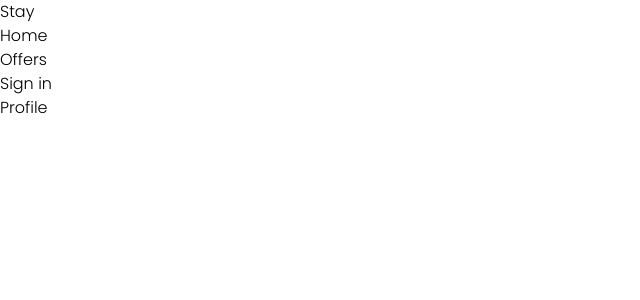
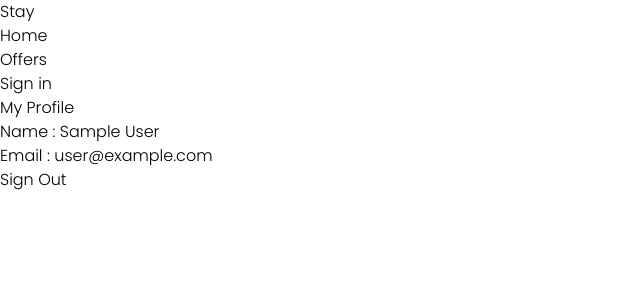
Before and after one commit to AlokMahapatra26/RealEstate-Marketplace, a React (Vite) app: page /profile in a window 1280 px wide. Shown: the top 300 px of the page, without its empty margins (0-640 px from the left). Built offline with nearby package versions, Linux system fonts and the light colour scheme; no server answers; sample sign-in values are in the browser's storage.

Commit message:
added profile page using private route and middlewares

```diff
--- a/src/App.jsx
+++ b/src/App.jsx
@@ -7,6 +7,7 @@ import Signin from "./pages/Signin"
 import Signup from "./pages/Signup"
 import Profile from "./pages/Profile"
 import ForgotPassword from "./pages/ForgotPassword"
+import PrivateRoute from "./components/PrivateRoute"
 import {ToastContainer} from "react-toastify";
 import 'react-toastify/dist/ReactToastify.css';
 
@@ -20,7 +21,9 @@ export default function App(){
         <Route path="/offers" element={<Offers/>}></Route>
         <Route path="/sign-in" element={<Signin/>}></Route>
         <Route path="/sign-up" element={<Signup/>}></Route>
-        <Route path="/profile" element={<Profile/>}></Route>
+        <Route path="/profile" element={<PrivateRoute/>}>
+           <Route path="/profile" element={<Profile/>}></Route>
+        </Route>
         <Route path="/forgot-password" element={<ForgotPassword/>}></Route>
       </Routes>
     </Router>
--- /dev/null
+++ b/src/components/PrivateRoute.jsx
@@ -0,0 +1,9 @@
+import { Outlet, Navigate } from "react-router-dom";
+import { useAuthStatus } from "../hooks/useAuthStatus";
+export default function PrivateRoute() {
+  const { loggedIn, checkingStatus } = useAuthStatus();
+  if (checkingStatus) {
+    return <h1>Loading...</h1>
+  }
+  return loggedIn ? <Outlet /> : <Navigate to="/sign-in" />;
+}
--- /dev/null
+++ b/src/hooks/useAuthStatus.jsx
@@ -0,0 +1,21 @@
+import { useEffect , useState} from 'react'
+import { getAuth ,onAuthStateChanged } from 'firebase/auth';
+
+
+export function useAuthStatus() {
+
+    const [loggedIn , setLoggedIn] = useState(false);
+    const [checkingStatus , setCheckingStatus] = useState(true);
+
+    useEffect(()=>{
+        const auth = getAuth();
+        console.log(auth);
+        onAuthStateChanged(auth , (user)=>{
+            if(user){
+                setLoggedIn(true);
+            }
+            setCheckingStatus(false);
+        });
+    } , []);
+     return {loggedIn , checkingStatus};
+}
--- a/src/pages/Profile.jsx
+++ b/src/pages/Profile.jsx
@@ -1,7 +1,40 @@
-import React from 'react'
+import React, { useState } from 'react'
+import {getAuth} from "firebase/auth";
+import { useNavigate } from 'react-router';
 
 export default function Profile() {
+
+  const auth =  getAuth();
+  const navigate = useNavigate();
+
+  const [data , setData] = useState({
+    fullname : auth.currentUser.displayName,
+    email : auth.currentUser.email,
+
+  });
+
+  const {fullname , email } = data;
+
+  function onLogout(){
+    auth.signOut()
+    navigate("/sign-in");
+  }
+
   return (
-    <div>Profile</div>
+    <>
+    <section>
+      <h1 className='text-3xl text-center mt-6 font-bold'>My Profile</h1>
+
+      <div className='flex flex-col items-center mt-6'>
+      <p>Name : {fullname}</p>
+      <p> Email : {email}</p>
+
+      </div>
+
+      <div>
+        <p onClick={onLogout} className=' shadow  rounded text-center mt-8  w-20 mx-auto p-1 text-red-500 cursor-pointer select-none'>Sign Out</p>
+      </div>
+    </section>
+    </>
   )
 }
--- a/src/pages/Signin.jsx
+++ b/src/pages/Signin.jsx
@@ -30,7 +30,7 @@ export default function Signin() {
       const auth = getAuth()
       const userCredential = await signInWithEmailAndPassword(auth , email , password)
       if(userCredential.user){
-        navigate("/")
+        navigate("/profile")
         toast.success("Sign in successful")
       }
 
```
